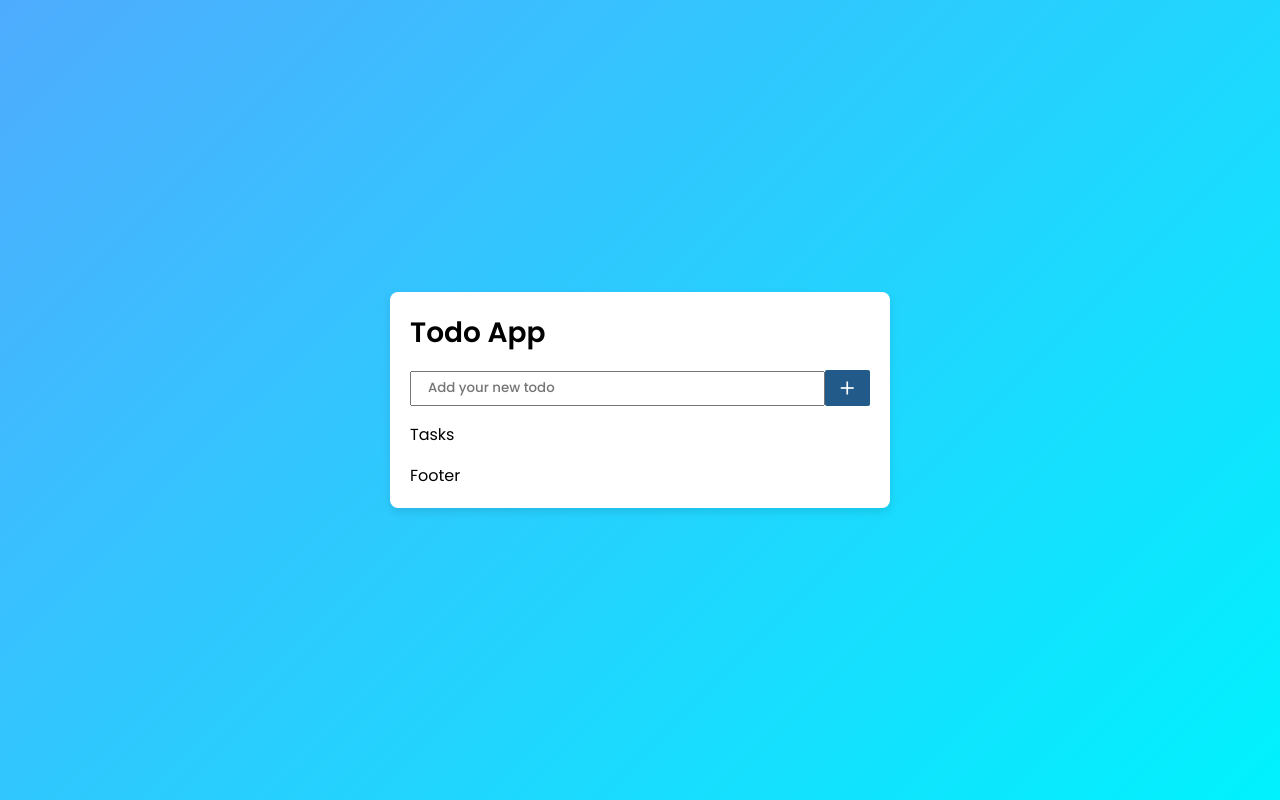
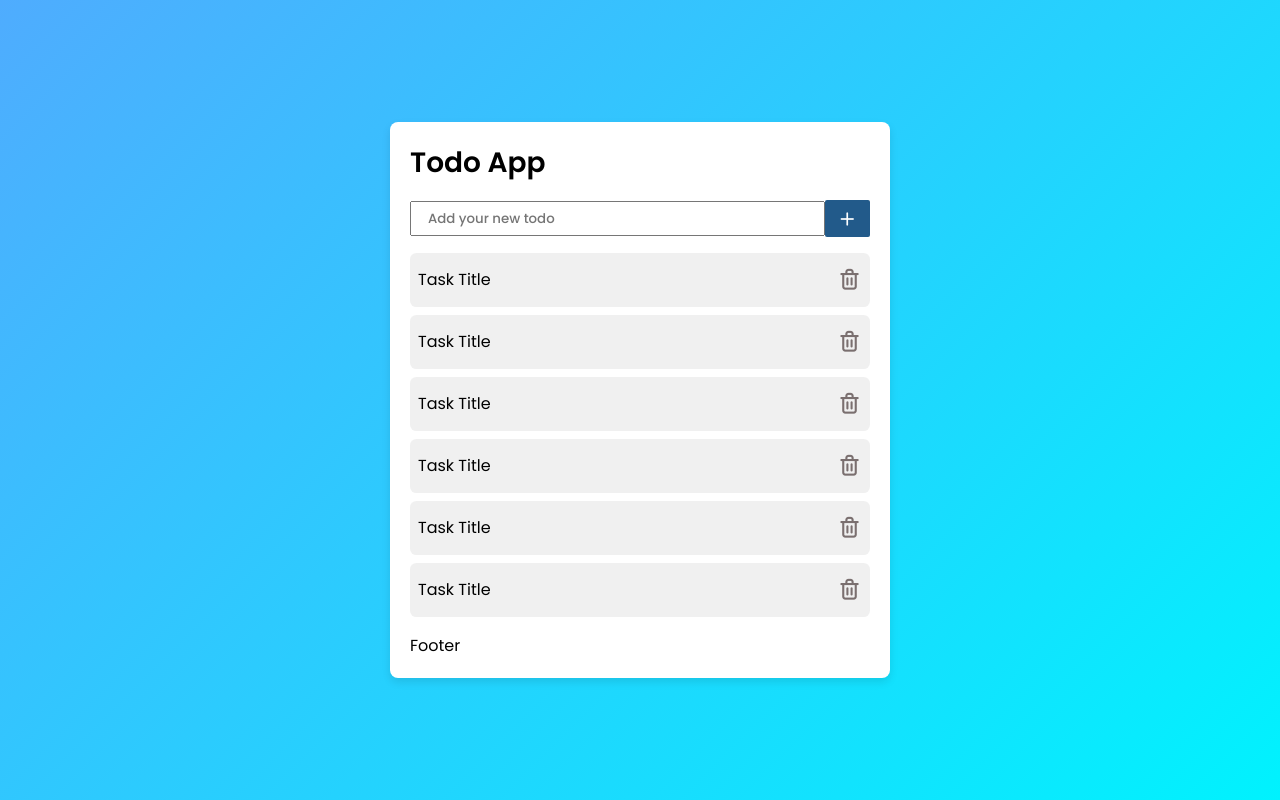
Before and after one commit to VictorMugisha/react-todo-application, a React (Vite) app: page / in a window 1280 px wide. Built offline with nearby package versions, Linux system fonts and the light colour scheme.

Commit message:
Styled Tasks and Task Components

```diff
--- a/src/App.css
+++ b/src/App.css
@@ -59,3 +59,36 @@ form button {
   font-weight: 800;
   width: 50px;
 }
+
+.tasks-container {
+  display: flex;
+  flex-direction: column;
+  gap: .5rem;
+}
+
+.task-container {
+  display: flex;
+  align-items: center;
+  justify-content: space-between;
+  padding: .5rem .5rem;
+  cursor: pointer;
+  border-radius: .4rem;
+  background: rgba(128, 128, 128, 0.121);
+}
+
+.task-container:hover {
+  background: rgba(128, 128, 128, 0.221);
+}
+
+.task-container button {
+  border: none;
+  outline: none;
+  background: transparent;
+  font-size: 25px;
+  color: rgb(122, 111, 111);
+  cursor: pointer;
+}
+
+.task-container button:hover {
+  color: red;
+}
--- a/src/components/Task.jsx
+++ b/src/components/Task.jsx
@@ -1,9 +1,14 @@
 import React from 'react'
 
 function Task() {
-  return (
-    <div>Task</div>
-  )
+    return (
+        <div className="task-container">
+            <p>Task Title</p>
+            <button>
+                <i class="uil uil-trash-alt"></i>
+            </button>
+        </div>
+    )
 }
 
 export default Task
--- a/src/components/Tasks.jsx
+++ b/src/components/Tasks.jsx
@@ -1,8 +1,16 @@
 import React from 'react'
+import Task from './Task'
 
 function Tasks() {
   return (
-    <div>Tasks</div>
+    <section className="tasks-container">
+        <Task />
+        <Task />
+        <Task />
+        <Task />
+        <Task />
+        <Task />
+    </section>
   )
 }
 
```
